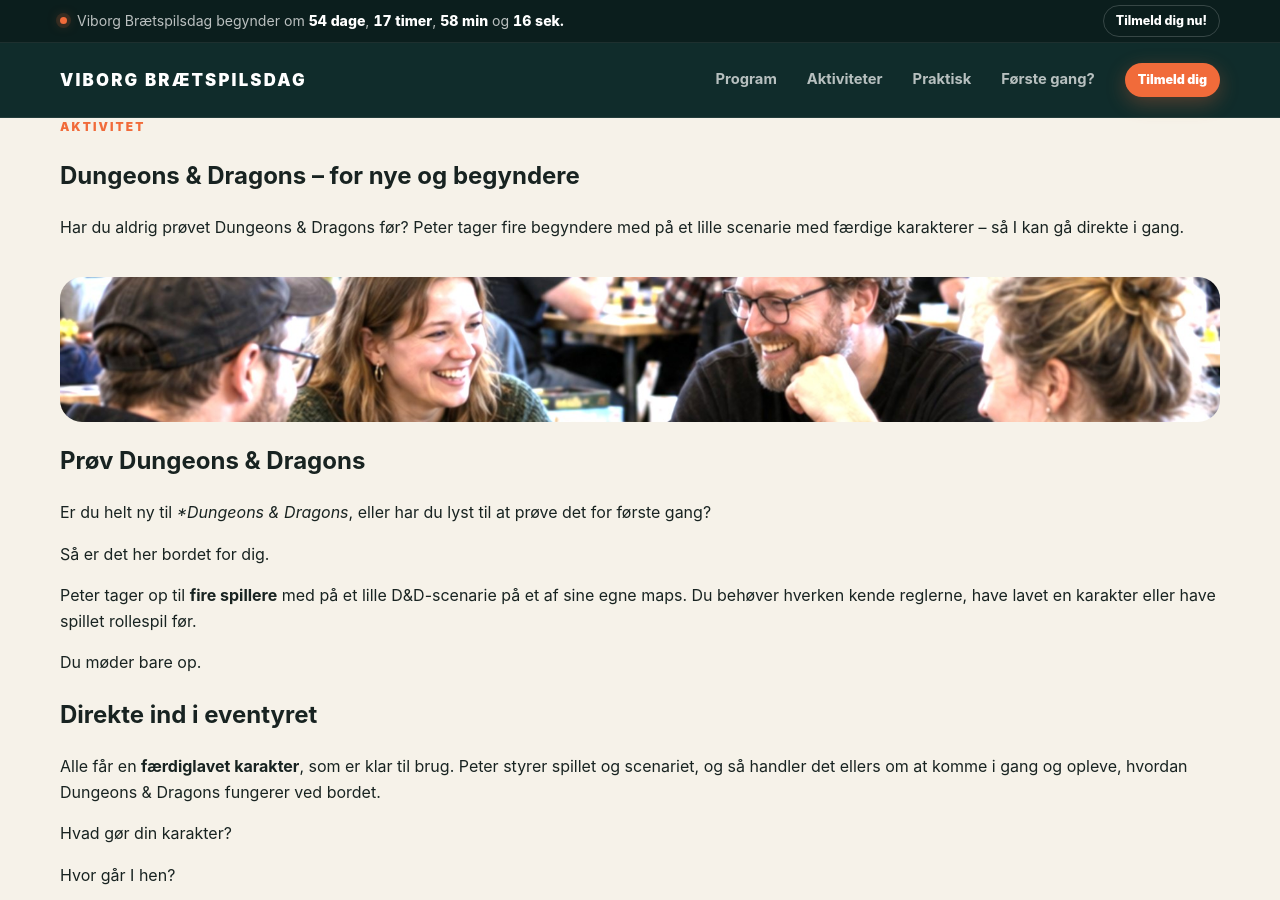
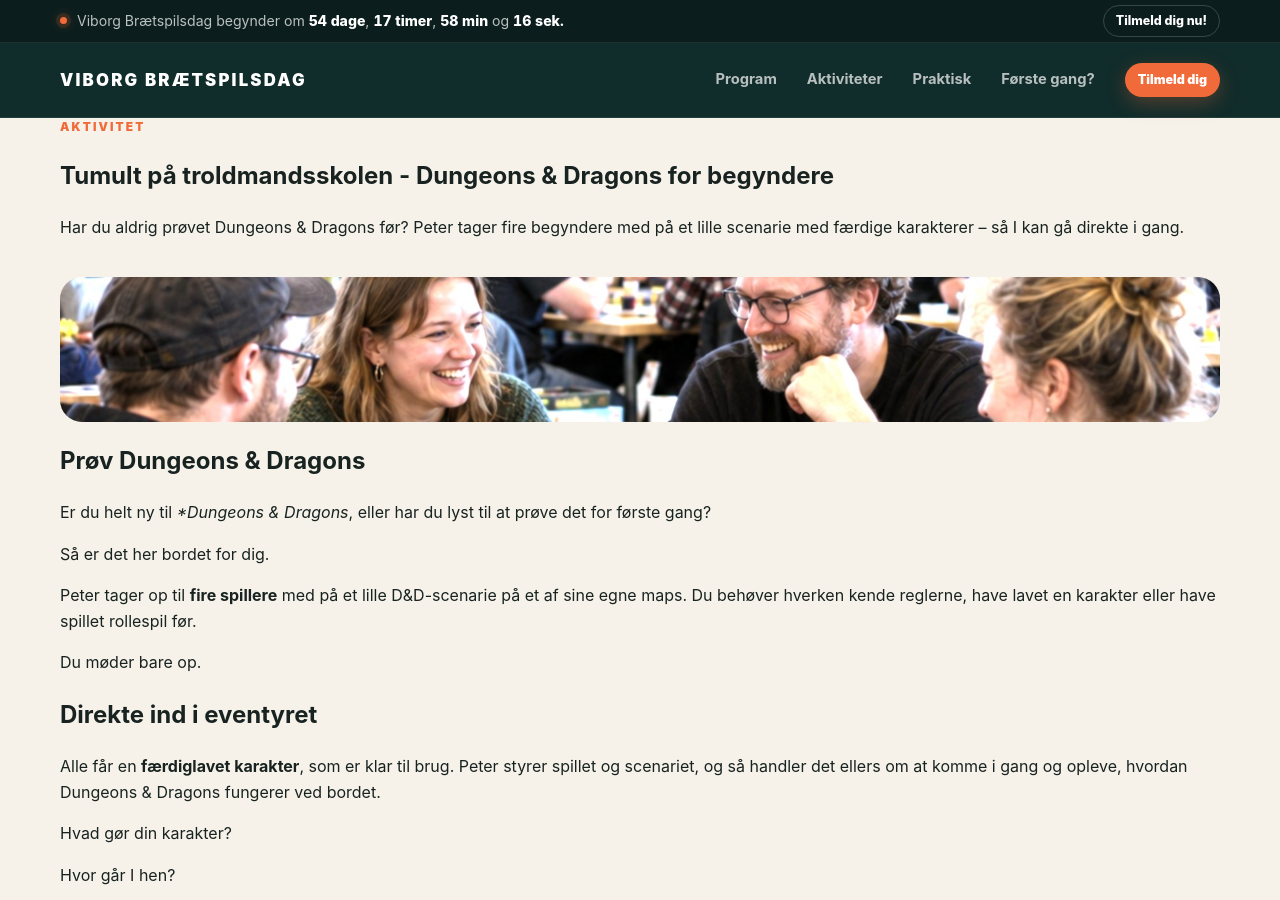
Before and after one commit to Andrejao/spilex, a Jekyll site: the page built from _posts/2026-09-20-rollespil-for-begyndere.md, in a window 1280 px wide and 900 px high. Built offline with Jekyll 4.4.1, drawn with Linux system fonts in a browser that asks for light colours.

Commit message:
Update 2026-09-20-rollespil-for-begyndere.md

```diff
--- a/_posts/2026-09-20-rollespil-for-begyndere.md
+++ b/_posts/2026-09-20-rollespil-for-begyndere.md
@@ -1,6 +1,6 @@
 ---
 layout: post
-title: "Dungeons & Dragons – for nye og begyndere"
+title: "Tumult på troldmandsskolen - Dungeons & Dragons for begyndere"
 date: 2026-09-20
 type: aktivitet
 permalink: /nyheder/dungeons-and-dragons/
```
